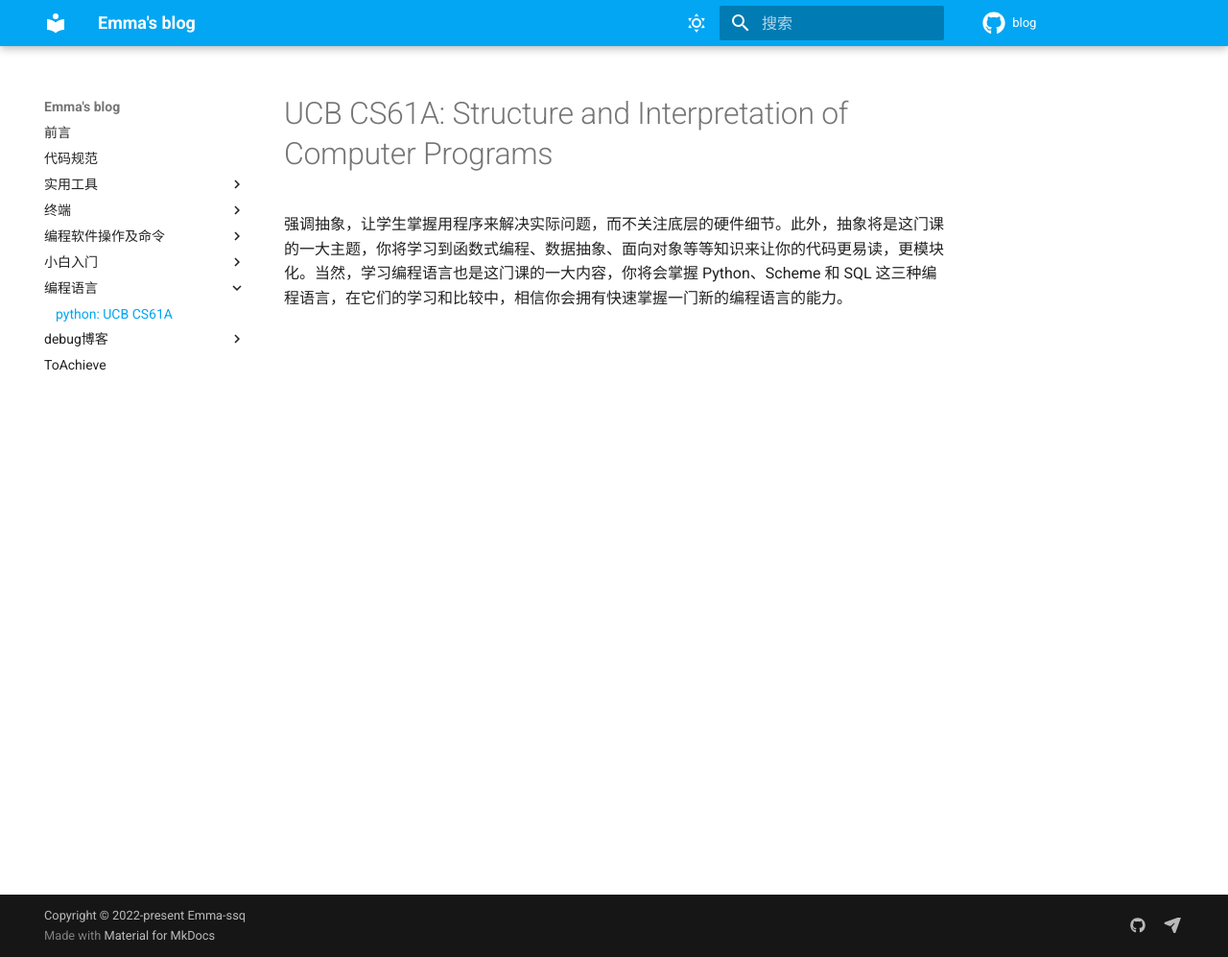
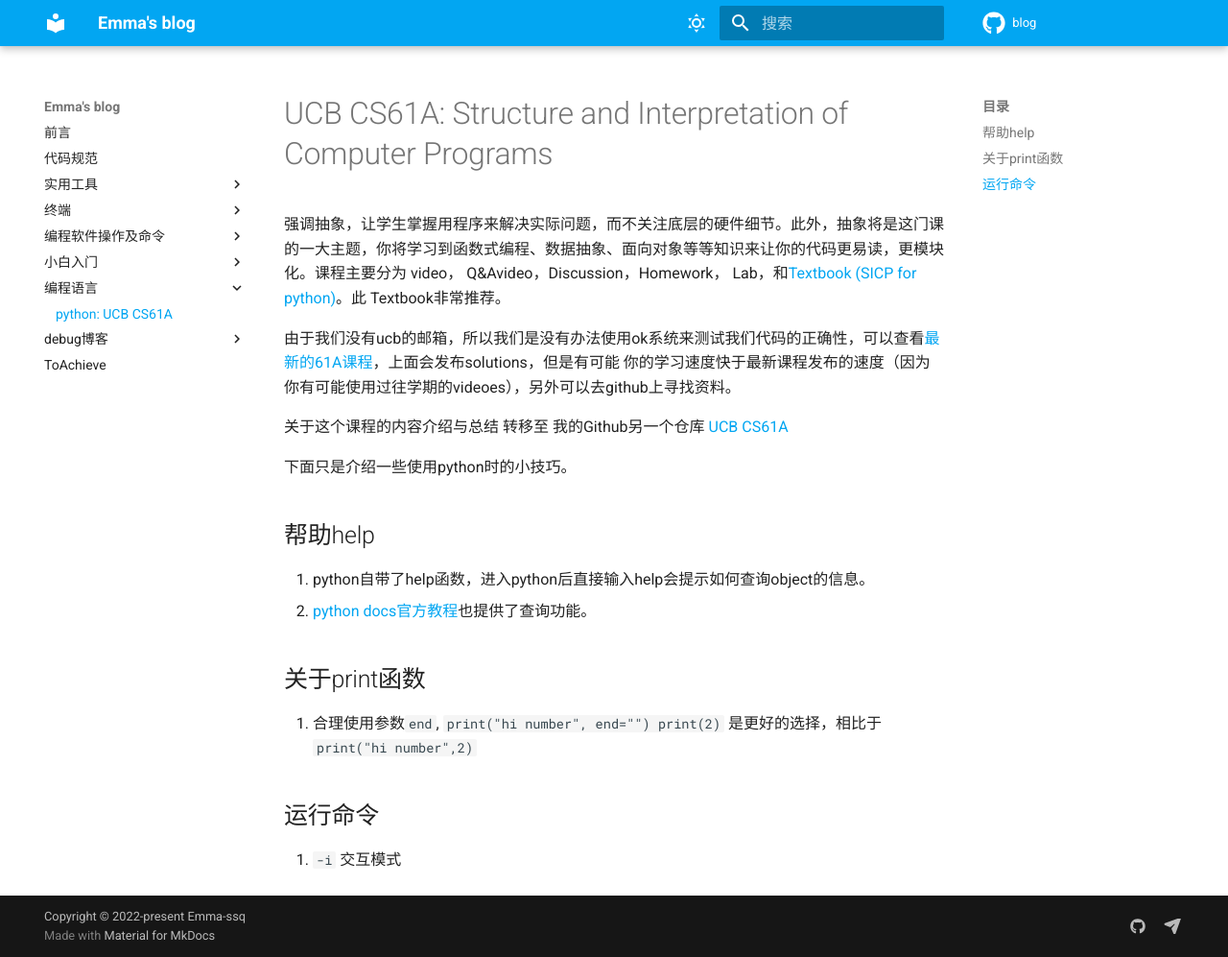
Before and after one commit to Emma-ssq/blog, an MkDocs documentation site: the page built from docs/coding language/UCB CS61A.md, in a window 1280 px wide and 997 px high. Shown: the whole window at 96% size. Built offline with MkDocs 1.6.1 and Material for MkDocs 9.7.7, drawn with Linux system fonts in a browser that asks for light colours; comment, search, counter and statistics services are not loaded.

Commit message:
docs(ucb cs61a.md): 阅读CS61A课程网站
- 61a最新版的课程video，hw，lab
- textbook
- B站22fa的Q&A

```diff
--- a/docs/coding language/UCB CS61A.md
+++ b/docs/coding language/UCB CS61A.md
@@ -1,3 +1,23 @@
 # UCB CS61A: Structure and Interpretation of Computer Programs
 
-强调抽象，让学生掌握用程序来解决实际问题，而不关注底层的硬件细节。此外，抽象将是这门课的一大主题，你将学习到函数式编程、数据抽象、面向对象等等知识来让你的代码更易读，更模块化。当然，学习编程语言也是这门课的一大内容，你将会掌握 Python、Scheme 和 SQL 这三种编程语言，在它们的学习和比较中，相信你会拥有快速掌握一门新的编程语言的能力。
+强调抽象，让学生掌握用程序来解决实际问题，而不关注底层的硬件细节。此外，抽象将是这门课的一大主题，你将学习到函数式编程、数据抽象、面向对象等等知识来让你的代码更易读，更模块化。课程主要分为 video， Q&Avideo，Discussion，Homework， Lab，和[Textbook (SICP for python)](<http://composingprograms.com/pages/11-getting-started.html>)。此 Textbook非常推荐。
+
+由于我们没有ucb的邮箱，所以我们是没有办法使用ok系统来测试我们代码的正确性，可以查看[最新的61A课程](https://cs61a.org/)，上面会发布solutions，但是有可能
+你的学习速度快于最新课程发布的速度（因为你有可能使用过往学期的videoes），另外可以去github上寻找资料。
+
+关于这个课程的内容介绍与总结 转移至 我的Github另一个仓库 [UCB CS61A](https://github.com/Emma-ssq/UCB-CS61A){:target="_blank"}
+
+下面只是介绍一些使用python时的小技巧。
+
+## 帮助help
+
+1. python自带了help函数，进入python后直接输入help会提示如何查询object的信息。
+2. [python docs官方教程](https://docs.python.org/3/)也提供了查询功能。
+
+## 关于print函数
+
+1. 合理使用参数`end`, `print("hi number", end="") print(2)` 是更好的选择，相比于`print("hi number",2)`
+
+## 运行命令
+
+1. `-i` 交互模式
```
